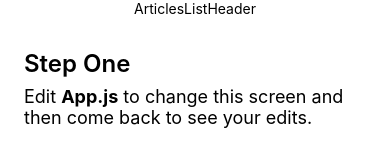
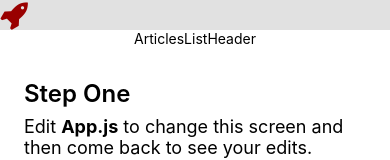
Before and after one commit to DmitriyRN/test1, a React Native app: screen / in a window 390 px wide. Shown: the top 160 px of the page. Built offline with nearby package versions, Linux system fonts and the light colour scheme.

Commit message:
install react-native-vector-icons

```diff
--- a/App.js
+++ b/App.js
@@ -7,6 +7,7 @@
   useColorScheme,
   View,
 } from 'react-native';
+import Icon from 'react-native-vector-icons/FontAwesome';
 
 import {
   DebugInstructions,
@@ -52,6 +53,7 @@
 
   return (
     <SafeAreaView style={backgroundStyle}>
+      <Icon name="rocket" size={30} color="#900" />
       <ScrollView
         contentInsetAdjustmentBehavior="automatic"
         style={backgroundStyle}>
--- a/package.json
+++ b/package.json
@@ -11,7 +11,8 @@
   },
   "dependencies": {
     "react": "17.0.2",
-    "react-native": "0.66.0"
+    "react-native": "0.66.0",
+    "react-native-vector-icons": "^8.1.0"
   },
   "devDependencies": {
     "@babel/core": "^7.12.9",
```
Also changed, not shown: 5 other files (tests, documents, lock files or other folders).
